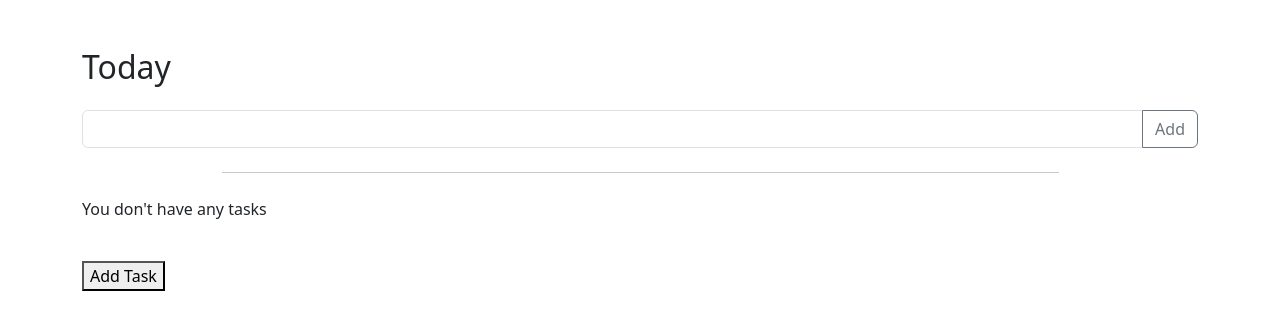
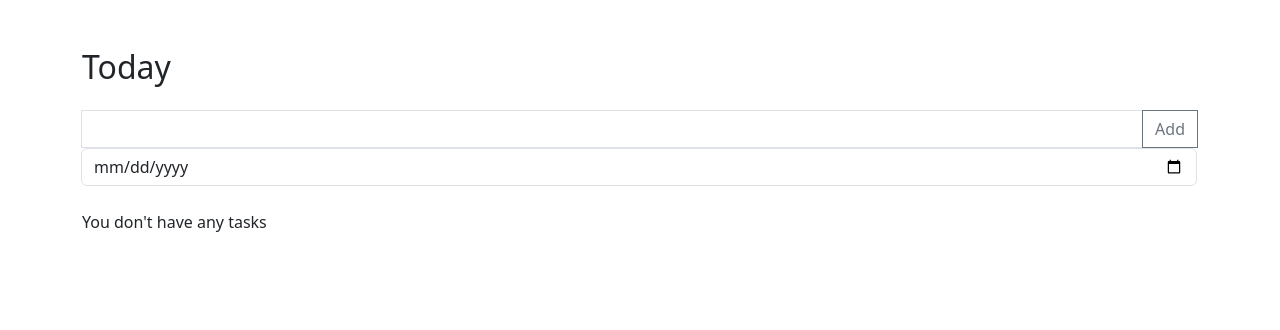
Before and after one commit to fatyga/task-manager, a Symfony app: template templates/task/index.html.twig in a window 1280 px wide. Shown: the top 330 px of the page. Run offline with Twig, Linux system fonts and the light colour scheme; the template is opened without the code that fills it, so the values that code supplies are empty; style sheets or scripts are compiled from the project's sources; some libraries are stand-ins or nearby versions.

Commit message:
Use Ajax to add new tasks.
'New' action of TaskController returns new task in json format.
New task form is submitted via ajax request.

```diff
--- a/composer.json
+++ b/composer.json
@@ -11,6 +11,8 @@
         "doctrine/doctrine-bundle": "^2.14",
         "doctrine/doctrine-migrations-bundle": "^3.4",
         "doctrine/orm": "^3.3",
+        "phpdocumentor/reflection-docblock": "^5.6",
+        "phpstan/phpdoc-parser": "^2.1",
         "symfony/asset": "7.2.*",
         "symfony/asset-mapper": "7.2.*",
         "symfony/console": "7.2.*",
@@ -18,8 +20,11 @@
         "symfony/flex": "^2",
         "symfony/form": "7.2.*",
         "symfony/framework-bundle": "7.2.*",
+        "symfony/property-access": "7.2.*",
+        "symfony/property-info": "7.2.*",
         "symfony/runtime": "7.2.*",
         "symfony/security-bundle": "7.2.*",
+        "symfony/serializer": "7.2.*",
         "symfony/twig-bundle": "7.2.*",
         "symfony/validator": "7.2.*",
         "symfony/yaml": "7.2.*",
--- a/templates/task/index.html.twig
+++ b/templates/task/index.html.twig
@@ -8,19 +8,23 @@
 
   <h2 class="mb-4">Today</h2>
 
-   <form method="POST">
-      <div class="input-group mb-4">
-         <input type="text" class="form-control" aria-label="Text input with checkbox">
-         <button class="btn btn-outline-secondary" type="button" id="button-addon2">Add</button>
+   <form id="addTaskForm" class="input-group mb-4">
+      <input type="hidden" id="task__token" name="task[_token]" data-controller="csrf-protection" value="csrf-token">
+      <input type="text" class="form-control" name="task[title]" required>
+
+      <button class="btn btn-outline-secondary" type="submit" name="task[save]" onClick="">Add</button>
+
+      <div class="input-group">
+         <input type="date" class="form-control" name="task[deadline]" required>
       </div>
    </form>
 
- <hr class="hr mb-4 w-75 mx-auto"></hr>
+
 
    {%if tasks is empty %}
       <p>You don't have any tasks</p>
    {% else %}
-      <ul class="list-unstyled">
+      <ul id="taskList" class="list-unstyled">
       {% for task in tasks %}
       <a class="text-decoration-none text-body" href="task/{{task.getId()}}">
          <li class="task p-2 my-2 shadow-sm border rounded">
@@ -33,8 +37,6 @@
       </ul>
    {% endif %}
 
-   <br>
-   <a href="task/new"><button>Add Task</button></a>
    {%if app.user %}
    <div class="mb-3">
       You are logged in as {{ app.user.userIdentifier }} <a href="{{ path('app_logout') }}">Logout</a>
```
Also changed, not shown: assets/app.js (+42 -0 lines), src/Controller/TaskController.php (+6 -7 lines), 1 other file.
